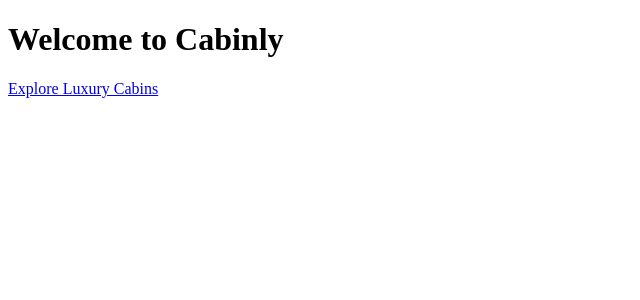
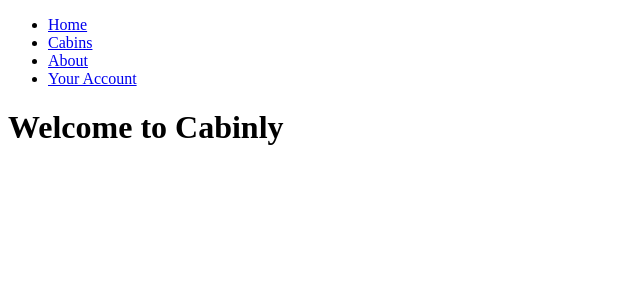
Before and after one commit to miladsade96/next_cabinly, a Next.js app: page / in a window 1280 px wide. Shown: the top 300 px of the page, without its empty margins (0-640 px from the left). Built offline with nearby package versions, Linux system fonts and the light colour scheme.

Commit message:
Using navigation component inside home page

```diff
--- a/app/page.js
+++ b/app/page.js
@@ -1,10 +1,11 @@
 import Link from "next/link";
+import Navigation from "@/app/components/Navigation";
 
 export default function Page() {
   return (
     <div>
+      <Navigation />
       <h1>Welcome to Cabinly</h1>
-      <Link href="/cabins">Explore Luxury Cabins</Link>
     </div>
   );
 }
```
